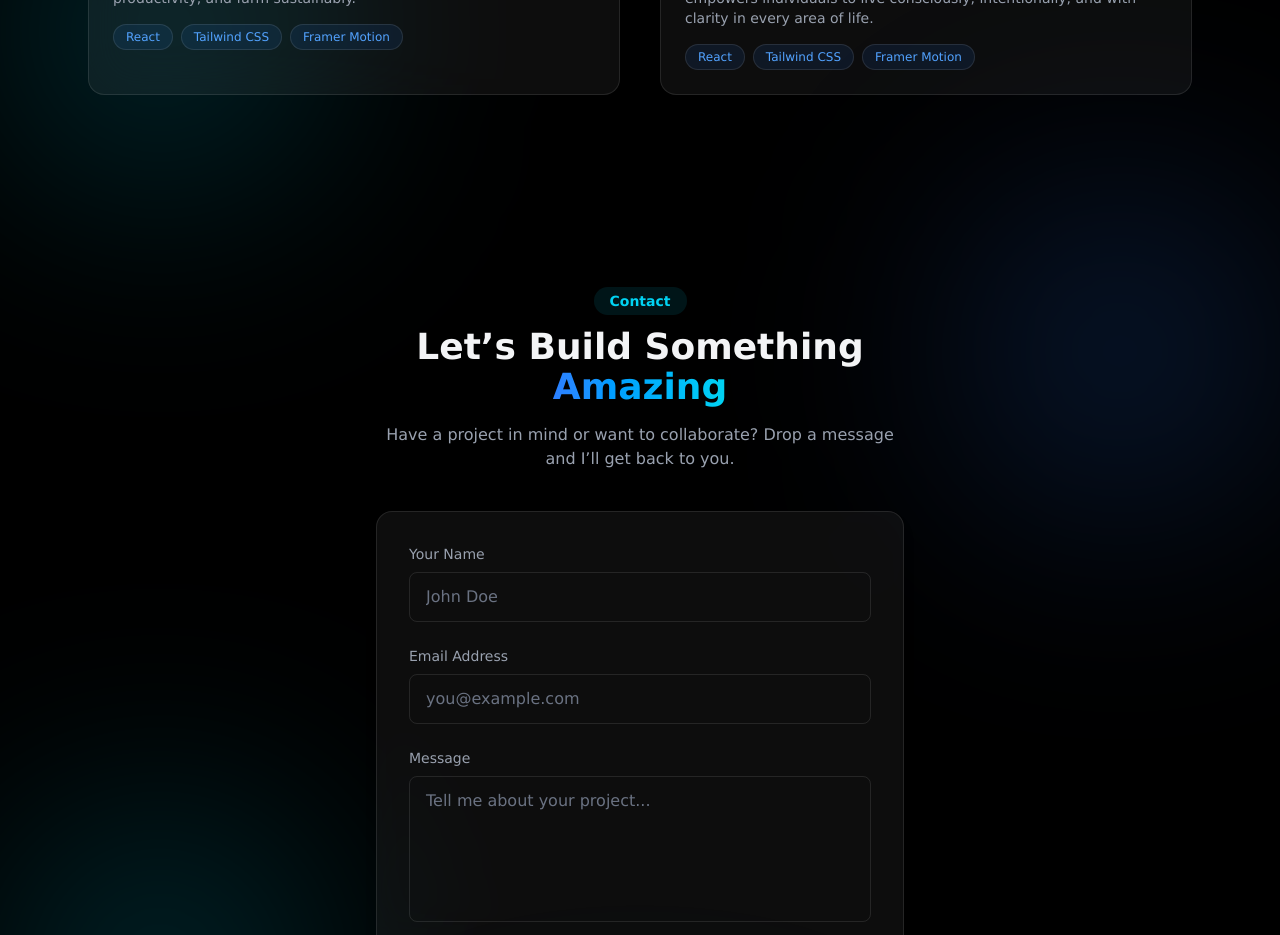
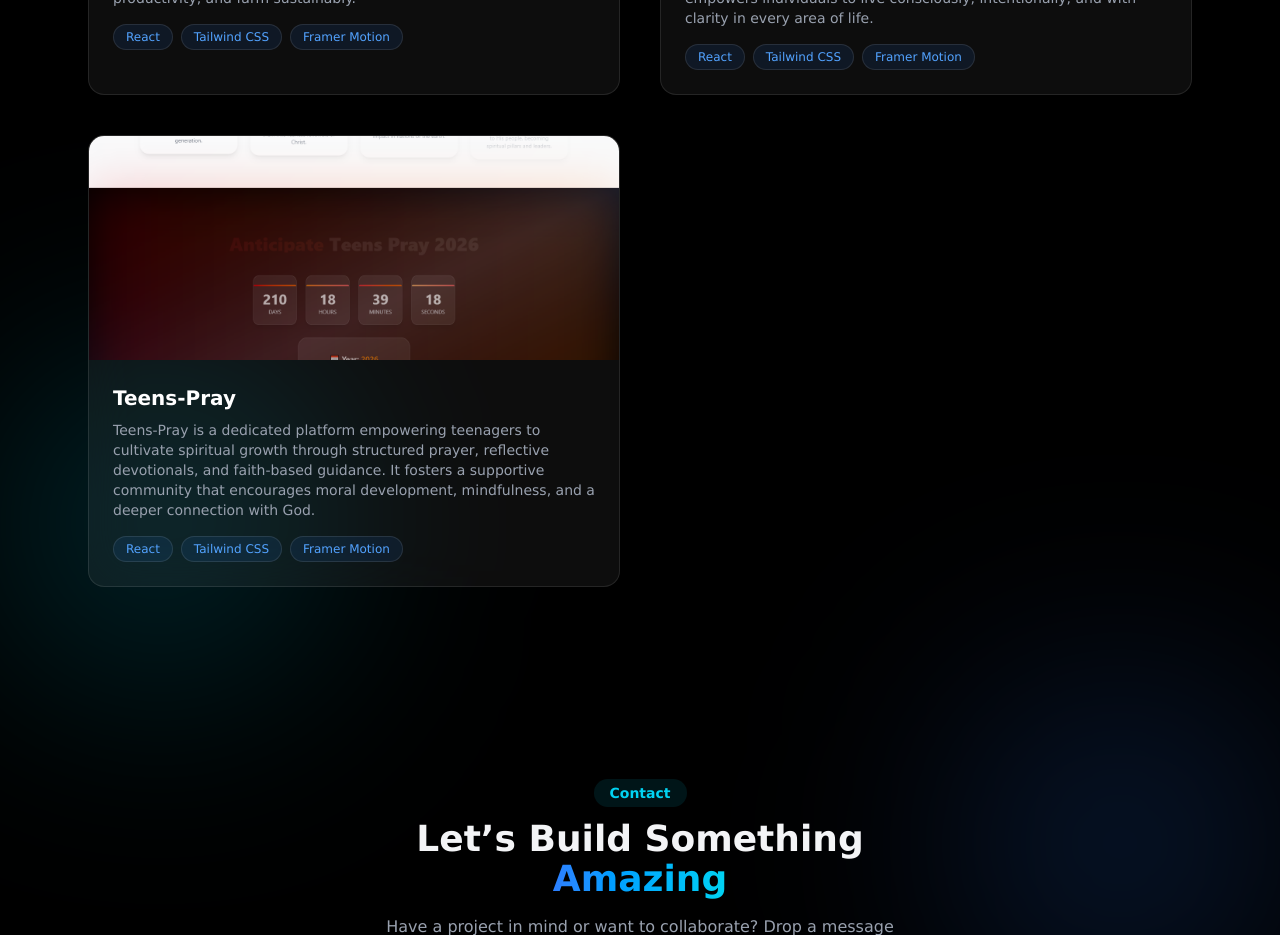
Before and after one commit to Dev-Tee06/my-resume, a React (Vite) app: page / in a window 1280 px wide. Shown: the part 5020-5955 px from the top of the page. Built offline with nearby package versions, Linux system fonts and the light colour scheme.

Commit message:
new projects

```diff
--- a/src/Components/sections/Projects.jsx
+++ b/src/Components/sections/Projects.jsx
@@ -7,6 +7,7 @@
 import xpress from "../../assets/xpress.png";
 import farm from "../../assets/farm.png";
 import mindshift from "../../assets/mindshift.png";
+import teenspray from "../../assets/teenspray.png";
 
 const tech = ["React", "Tailwind CSS", "Framer Motion"];
 
@@ -64,6 +65,15 @@
     image: mindshift,
     github: "https://github.com/Dev-Tee06/mindshift",
     live: "https://mindshift1-xi.vercel.app/",
+  },
+  {
+    id: 7,
+    title: "Teens-Pray",
+    description:
+      "Teens-Pray is a dedicated platform empowering teenagers to cultivate spiritual growth through structured prayer, reflective devotionals, and faith-based guidance. It fosters a supportive community that encourages moral development, mindfulness, and a deeper connection with God.",
+    image: teenspray,
+    github: "https://github.com/Dev-Tee06/teens-pray",
+    live: "https://teens-pray.vercel.app/",
   },
 ];
 
```
Also changed, not shown: src/assets/teenspray.png (added).
